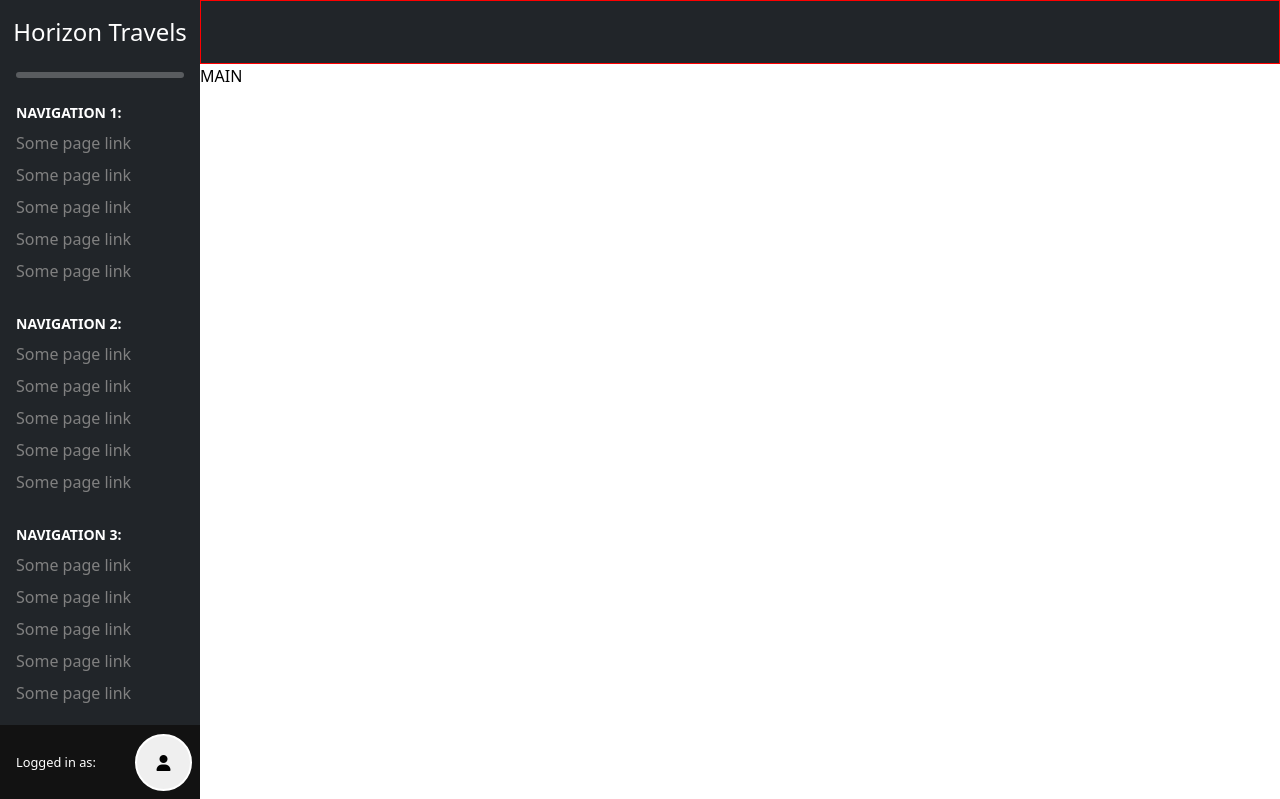
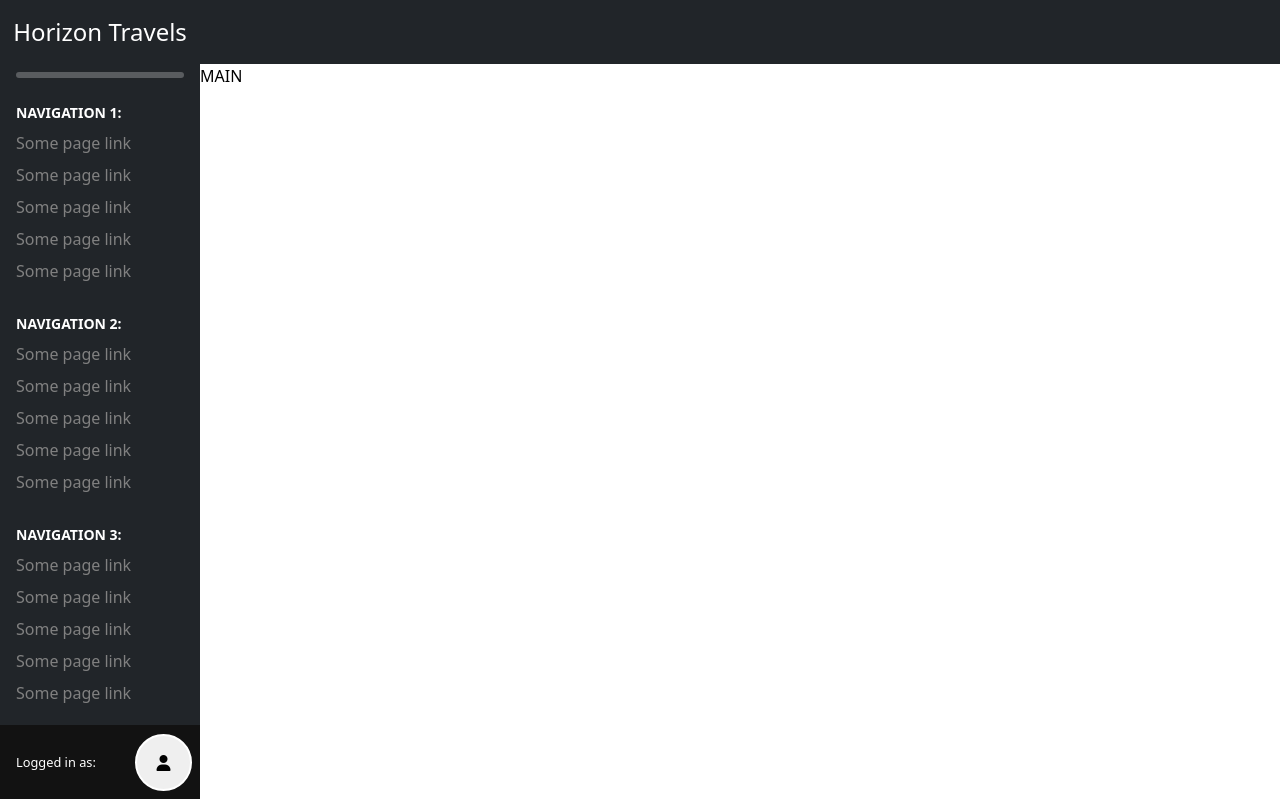
Before and after one commit to xLightless/uni-web-development, a Flask app: page /newbase/ in a window 1280 px wide. Shown: the top 799 px of the page. Run offline with Flask 2, Linux system fonts and the light colour scheme; some libraries are stand-ins or nearby versions.

Commit message:
removed something unimportant

```diff
--- a/website/static/css/newbase.css
+++ b/website/static/css/newbase.css
@@ -131,9 +131,6 @@ html [data-theme="dark"] {
     left: 200px;
     width: calc(100vw - 200px);
     height: 100%;
-
-    /* temp */
-    border: 1px solid red;
 }
 
 .hamburger {
```
